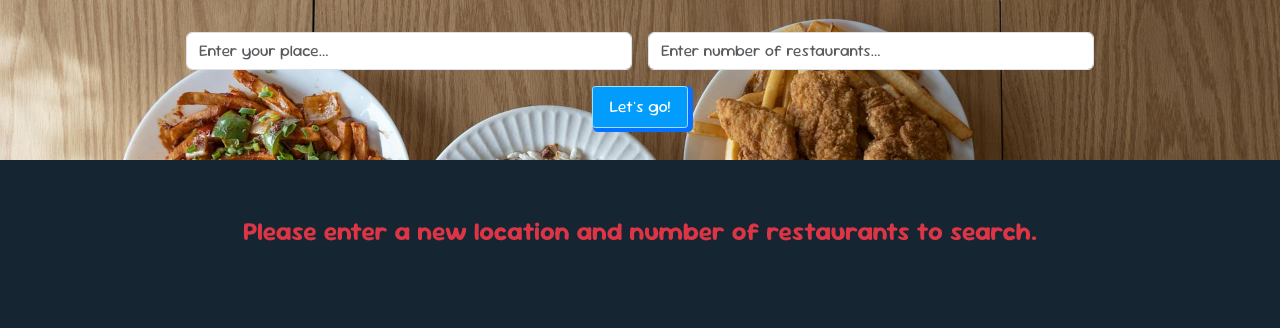
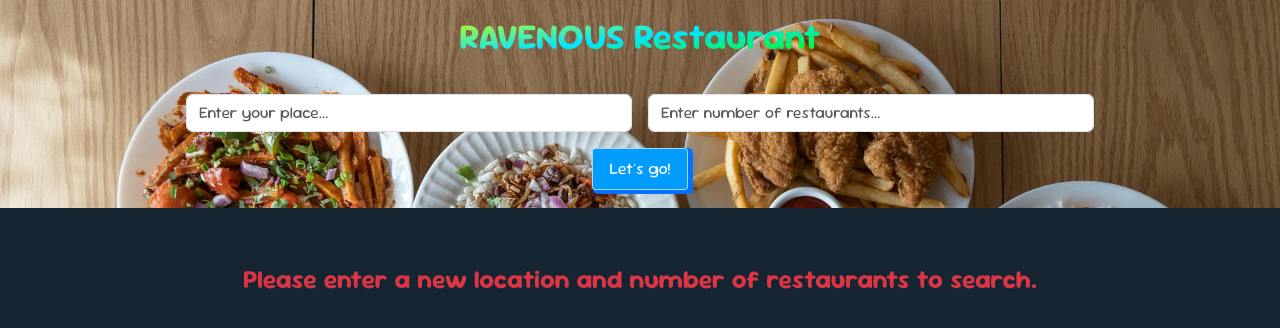
Before and after one commit to Boricaweb/ravenous_restaurant, a React (Create React App) app: page / in a window 1280 px wide. Shown: the top 328 px of the page. Built offline with nearby package versions, Linux system fonts and the light colour scheme.

Commit message:
16th commit add Web name header

```diff
--- a/src/components/BusinessList.jsx
+++ b/src/components/BusinessList.jsx
@@ -4,7 +4,7 @@ const BusinessList = ({userRes}) => {
 
   return (
     <>
-      <section className='restaurant container-fluid px-5'>
+      <main className='restaurant container-fluid px-5'>
         <div className='row'>
           {userRes.map((item) => {
             return (
@@ -36,7 +36,7 @@ const BusinessList = ({userRes}) => {
             );
           })}
         </div>
-      </section>
+      </main>
     </>
   );
 };
--- a/src/components/SearchBar.jsx
+++ b/src/components/SearchBar.jsx
@@ -15,6 +15,9 @@ const SearchBar = ({onSearch}) => {
     return (
     <>
         <nav className="search-bar container-fluid p-4 d-flex flex-column justify-content-center">
+            <section className='web-name d-flex justify-content-center p-1 mb-3'>
+                <h1 className='text-center'>RAVENOUS Restaurant</h1>
+            </section>
             <form
             onSubmit={returnValue} /*when submit, call returnValue function*/
             className="d-flex flex-column align-items-center"
--- a/src/index.css
+++ b/src/index.css
@@ -35,7 +35,6 @@
   font-display: fallback;
 }
 
-
 /*Card colorful animation*/
 @keyframes gradientAnimation {
   from {
@@ -51,12 +50,10 @@
   inherits: false;
 }
 
-
 /*Global setting part*/
 #root {
   font-family: "SourGummy", sans-serif, Arial, Helvetica, sans-serif;
 }
-
 
 /*HTML class setting part*/
 body,
@@ -68,7 +65,7 @@ body,
   position: sticky;
   top: 0;
   z-index: 10;
-  height: 10rem;
+  height: 13rem;
   background-image: url("./resources/nav_bg.jpg");
   background-size: cover;
 }
@@ -80,10 +77,13 @@ body,
 .my-card:hover {
   box-shadow: 0 0 30px hsl(174, 100%, 50%);
 }
-.my-card-body, .my-card-image, .res-name, .res-info {
+.my-card-body,
+.my-card-image,
+.res-name,
+.res-info {
   position: relative;
   z-index: 5;
-  background-color: rgb(255,255,255);
+  background-color: rgb(255, 255, 255);
 }
 .my-btn {
   border: 0.1rem solid rgb(166, 221, 255);
@@ -102,7 +102,6 @@ body,
   box-shadow: none;
 }
 
-
 /*Card colorful border effect*/
 .my-card::before,
 .my-card::after {
@@ -114,7 +113,9 @@ body,
   width: 103%;
   height: 102%;
   border-radius: 0.5rem;
-  background-image: conic-gradient(from var(--angle), transparent 65%,
+  background-image: conic-gradient(
+    from var(--angle),
+    transparent 65%,
     rgb(119, 119, 255),
     rgb(255, 0, 179),
     rgb(255, 0, 115)
@@ -139,11 +140,24 @@ body,
   font-weight: bold;
   line-height: 2rem;
 }
+.web-name h1 {
+  font-size: clamp(1.7rem, 2.8vw, 2.7rem);
+  background: linear-gradient(
+    to bottom right,
+    hsl(69, 100%, 50%),
+    rgb(0, 229, 255),
+    rgb(0, 255, 0)
+  );
+  background-clip: text;
+  -webkit-background-clip: text;
+  -webkit-text-fill-color: transparent;
+  -moz-background-clip: text;
+  -moz-text-fill-color: transparent;
+}
 
 
 /*HTML tag setting part*/
 h1 {
-  color: rgb(0, 82, 183);
   font-size: clamp(1.5rem, 2vw, 2.5rem);
   font-weight: bold;
   background: linear-gradient(
```
